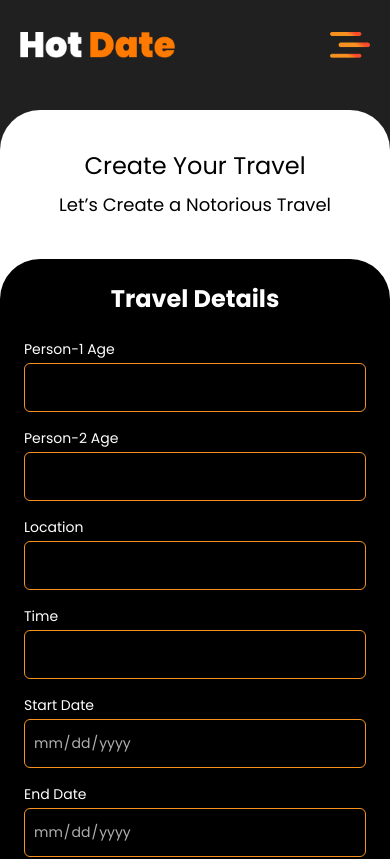
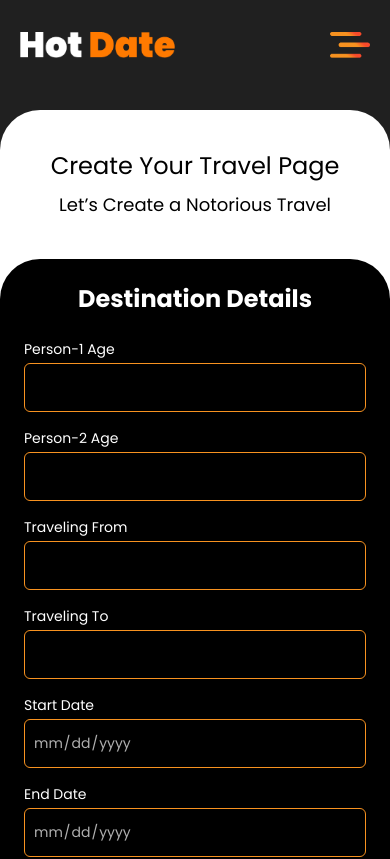
Before and after one commit to ankitMaurya-aws/hotdate-app, a React (Create React App) app: page /create_travel in a window 390 px wide. Shown: the top 859 px of the page. Built offline with nearby package versions, Linux system fonts and the light colour scheme.

Commit message:
Create travel page

```diff
--- a/src/Dashboard/MainDashboard/db_pages/CreateTravelPage.jsx
+++ b/src/Dashboard/MainDashboard/db_pages/CreateTravelPage.jsx
@@ -4,14 +4,14 @@ const CreateTravelPage = () => {
     return (
         <div className="bg-white rounded-40px">
             <div className="text-center p-5 py-10 text-black">
-                <h3 className="text-2xl sm:text-4xl mb-2">Create Your Travel</h3>
+                <h3 className="text-2xl sm:text-4xl mb-2">Create Your Travel Page</h3>
                 <p className="text-lg">Let’s Create a Notorious Travel</p>
             </div>
             <div className="flex flex-wrap bg-black rounded-40px ">
                 <div className="w-full md:w-3/5 xl:w-full 2xl:w-3/5 ">
-                <div className="sign-up__form flex flex-col justify-center gap-30 py-6 px-6 lg:py-11 lg:px-14">
+                <div className="sign-up__form flex flex-col justify-center gap-30 py-6 px-6 lg:py-11 lg:px-5 lg:pl-10">
                     <h2 className="text-white text-2xl sm:text-3xl xl:text-5xl text-center xl:text-start font-bold mb-6">
-                        Travel Details
+                    Destination Details
                     </h2>
 
                     <form
@@ -60,16 +60,16 @@ const CreateTravelPage = () => {
                     </div>
                     <div className="flex flex-wrap rounded-md input_field_2">
                         <label
-                        htmlFor="loc_name"
+                        htmlFor="loc_from"
                         className="rounded-l-md w-full md:w-[120px] xl:w-[195px] sm:h-[49px] flex items-center justify-start sm:px-2 lg:px-4 text-sm mb-1 sm:mb-0 md:text-text-xs xl:text-lg text-white  font-normal leading-5 xl:leading-29 text-center
                                                     lg:text-start"
                         >
-                        Location
+                        Traveling From
                         </label>
                         <input
                         type="text"
-                        id="loc_name"
-                        name="loc_name"
+                        id="loc_from"
+                        name="loc_from"
                         // value={club.club_name}
                         // onChange={handleChange}
                         autoComplete="off"
@@ -79,16 +79,16 @@ const CreateTravelPage = () => {
                     </div>
                     <div className="flex flex-wrap rounded-md input_field_2">
                         <label
-                        htmlFor="time"
+                        htmlFor="loc_to"
                         className="rounded-l-md w-full md:w-[120px] xl:w-[195px] sm:h-[49px] flex items-center justify-start sm:px-2 lg:px-4 text-sm mb-1 sm:mb-0 md:text-text-xs xl:text-lg text-white  font-normal leading-5 xl:leading-29 text-center
                                                     lg:text-start"
                         >
-                        Time
+                        Traveling To
                         </label>
                         <input
                         type="text"
-                        id="time"
-                        name="time"
+                        id="loc_to"
+                        name="loc_to"
                         // value={club.location}
                         // onChange={handleChange}
                         autoComplete="off"
@@ -141,7 +141,7 @@ const CreateTravelPage = () => {
                         <div className="flex flex-wrap rounded-md input_field">
                         <label
                             htmlFor="interests"
-                            className="rounded-l-md w-full md:w-[120px] xl:w-[195px] md:h-[49px] flex items-center justify-start md:px-2 lg:px-4 text-sm mb-1 md:mb-0 md:text-text-xs xl:text-lg text-orange md:text-white  font-normal leading-5 xl:leading-29 text-center lg:text-start"
+                            className="rounded-l-md w-full md:w-[120px] xl:w-[195px] md:h-[49px] flex items-center justify-start md:px-2 lg:px-4 text-sm mb-1 md:mb-0 md:text-text-xs xl:text-lg text-white  font-normal leading-5 xl:leading-29 text-center lg:text-start"
                         >
                             Interests
                         </label>
@@ -187,11 +187,11 @@ const CreateTravelPage = () => {
                     </form>
                 </div>
                 </div>
-                <div className="md:w-2/5 xl:w-full 2xl:w-2/5">
+                <div className="md:w-2/5 xl:w-full 2xl:w-2/5  md:p-5">
                 <img
                     src="images/lovely-couples.png"
                     alt="Create-travel"
-                    className="block h-full w-full rounded-t-40px md:p-0 p-5 rounded-b-40px md:rounded-b-none md:rounded-br-40px md:rounded-r-40px xl:rounded-b-40px xl:rounded-tl-40px 2xl:rounded-l-none 2xl:rounded-r-40px object-cover object-center aspect-square md:aspect-auto xl:aspect-square 2xl:md:aspect-auto"
+                    className="block h-full w-full rounded-40px md:p-0 p-5 rounded-b-40px  object-cover object-center aspect-square md:aspect-auto xl:aspect-square 2xl:md:aspect-auto"
                 />
                 </div>
             </div>
```
